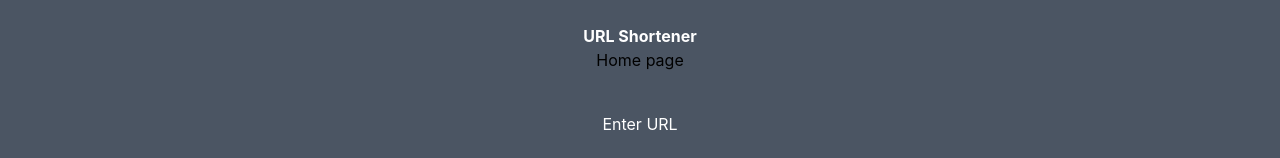
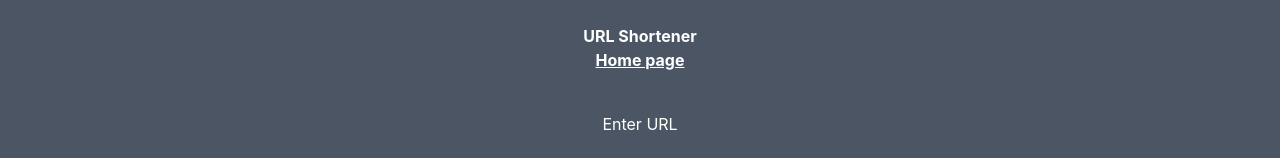
Before and after one commit to Daniel-N98/url-shortener-fe, a React (Create React App) app: page / in a window 1280 px wide. Shown: the top 158 px of the page. Built offline with nearby package versions, Linux system fonts and the light colour scheme.

Commit message:
HomePage style changes

```diff
--- a/src/pages/HomePage.jsx
+++ b/src/pages/HomePage.jsx
@@ -3,7 +3,7 @@ import URLBar from "../components/url-input/URLBar";
 export default function HomePage() {
   return (
     <section id="home-page">
-      <h2>Home page</h2>
+      <h2 className="text-white font-bold underline">Home page</h2>
       <URLBar />
     </section>
   );
```
